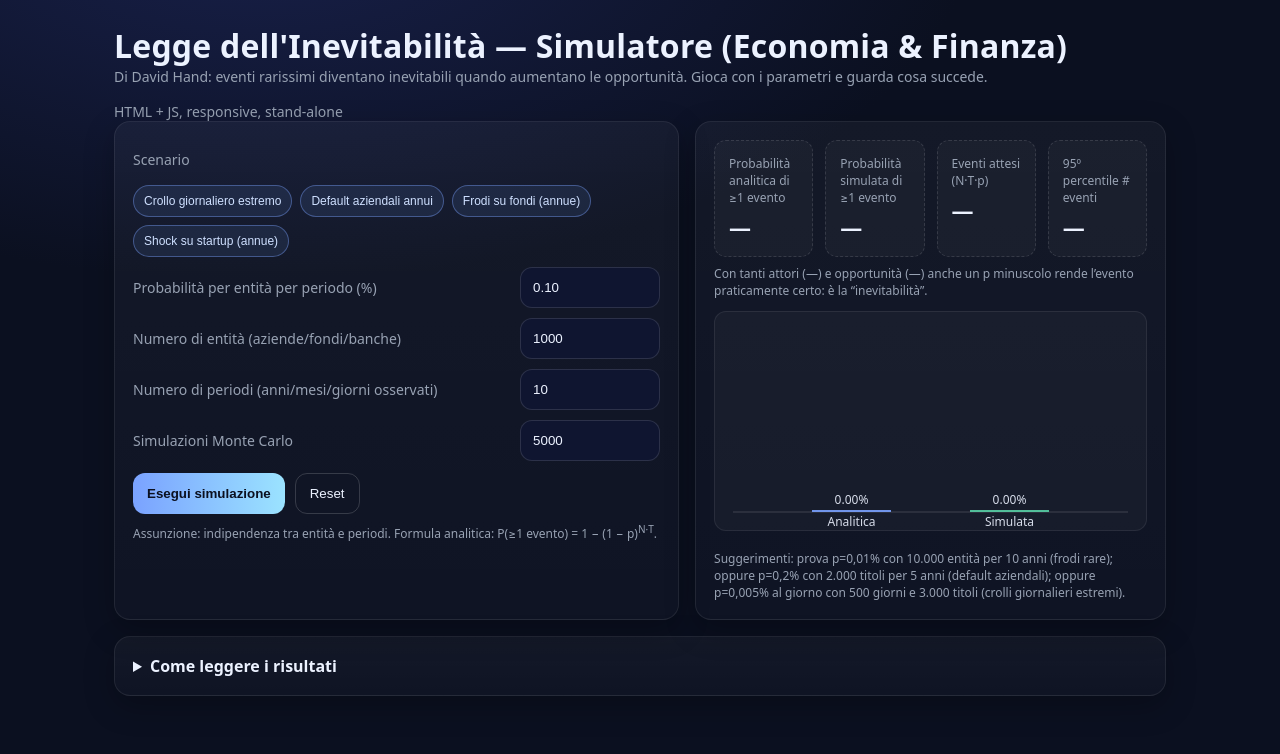
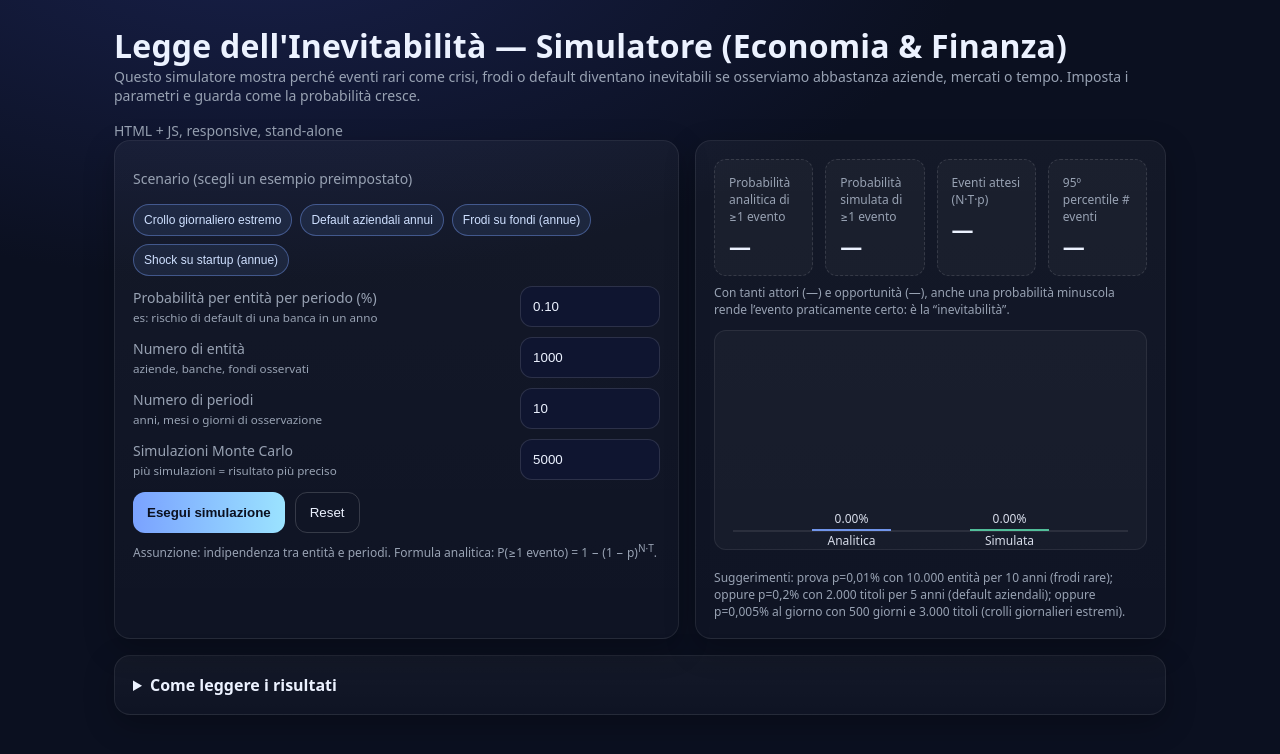
Before and after one commit to salvatorecapolupo/inevitabile, a plain HTML site: page index.html in a window 1280 px wide. Drawn offline with Linux system fonts and the light colour scheme.

Commit message:
Update index.html

```diff
--- a/index.html
+++ b/index.html
@@ -44,7 +44,7 @@
     <header>
       <div>
         <h1>Legge dell'Inevitabilità — Simulatore (Economia & Finanza)</h1>
-        <div class="sub">Di David Hand: eventi rarissimi diventano inevitabili quando aumentano le opportunità. Gioca con i parametri e guarda cosa succede.</div>
+        <div class="sub">Questo simulatore mostra perché eventi rari come crisi, frodi o default diventano inevitabili se osserviamo abbastanza aziende, mercati o tempo. Imposta i parametri e guarda come la probabilità cresce.</div>
       </div>
       <div class="sub">HTML + JS, responsive, stand‑alone</div>
     </header>
@@ -53,24 +53,24 @@
       <!-- Controls -->
       <section class="card controls">
         <div class="row full">
-          <label for="scenario">Scenario</label>
+          <label for="scenario">Scenario (scegli un esempio preimpostato)</label>
           <div class="presets" id="presets"></div>
         </div>
 
         <div class="row">
-          <label for="p">Probabilità per entità per periodo (%)</label>
+          <label for="p">Probabilità per entità per periodo (%)<br><small>es: rischio di default di una banca in un anno</small></label>
           <input id="p" type="number" min="0" max="100" step="0.0001" value="0.10"/>
         </div>
         <div class="row">
-          <label for="entities">Numero di entità (aziende/fondi/banche)</label>
+          <label for="entities">Numero di entità<br><small>aziende, banche, fondi osservati</small></label>
           <input id="entities" type="number" min="1" step="1" value="1000"/>
         </div>
         <div class="row">
-          <label for="periods">Numero di periodi (anni/mesi/giorni osservati)</label>
+          <label for="periods">Numero di periodi<br><small>anni, mesi o giorni di osservazione</small></label>
           <input id="periods" type="number" min="1" step="1" value="10"/>
         </div>
         <div class="row">
-          <label for="trials">Simulazioni Monte Carlo</label>
+          <label for="trials">Simulazioni Monte Carlo<br><small>più simulazioni = risultato più preciso</small></label>
           <input id="trials" type="number" min="100" step="100" value="5000"/>
         </div>
         <div class="btns">
@@ -88,7 +88,7 @@
           <div class="kpi"><div class="label">Eventi attesi (N·T·p)</div><div class="value" id="expectedCount">—</div></div>
           <div class="kpi"><div class="label">95º percentile # eventi</div><div class="value" id="p95">—</div></div>
         </div>
-        <div class="note">Con tanti attori (<span id="nLabel">—</span>) e opportunità (<span id="tLabel">—</span>) anche un p minuscolo rende l’evento praticamente certo: è la “inevitabilità”.</div>
+        <div class="note">Con tanti attori (<span id="nLabel">—</span>) e opportunità (<span id="tLabel">—</span>), anche una probabilità minuscola rende l’evento praticamente certo: è la “inevitabilità”.</div>
         <div style="margin-top:12px">
           <canvas id="chart" height="220"></canvas>
         </div>
@@ -99,7 +99,9 @@
     <section class="card" style="margin-top:16px;padding:18px">
       <details>
         <summary><strong>Come leggere i risultati</strong></summary>
-        <p>La <em>probabilità analitica</em> usa la formula esatta con indipendenza. La <em>simulazione Monte Carlo</em> esegue molti scenari casuali e conta quante volte si verifica almeno un evento raro. Se i due numeri sono simili, il modello è coerente. Al crescere di N·T, anche con p piccolissima, P(≥1) tende rapidamente a 1 — ed è questo il senso della legge dell’inevitabilità di Hand.</p>
+        <p>La <em>probabilità analitica</em> si calcola con la formula esatta assumendo indipendenza tra eventi. La <em>simulazione Monte Carlo</em> crea migliaia di scenari casuali e conta quante volte si verifica almeno un evento raro.</p>
+        <p><strong>Esempio concreto:</strong> se la probabilità di default di una banca è 0,1% l’anno, con 1000 banche per 10 anni il modello mostra che è quasi certo che almeno una fallisca. Questo illustra perfettamente la legge dell’inevitabilità di Hand.</p>
+        <p>Al crescere di N (numero entità) e T (periodi), anche con p piccolissima, la probabilità P(≥1) tende rapidamente a 1.</p>
       </details>
     </section>
   </div>
@@ -146,7 +148,6 @@
       const counts = new Array(M)
       for(let m=0; m<M; m++){
         let c = 0
-        // Fast binomial sampling by direct Bernoulli trials; keep M*draws reasonable
         for(let i=0; i<draws; i++) if(Math.random() < p) c++
         counts[m] = c
         if(c>0) anyCount++
@@ -156,7 +157,6 @@
       return {simProb: anyCount/M, p95}
     }
 
-    // Simple bars on canvas
     function drawChart(anal, sim){
       const c = $('chart')
       const ctx = c.getContext('2d')
@@ -166,11 +166,9 @@
       ctx.clearRect(0,0,w,h)
       const pad = 18
       const maxV = 1
-      // axes
       ctx.globalAlpha = 0.7
       ctx.strokeStyle = 'rgba(255,255,255,0.25)'
       ctx.beginPath(); ctx.moveTo(pad, h/devicePixelRatio - pad); ctx.lineTo(w/devicePixelRatio - pad, h/devicePixelRatio - pad); ctx.stroke()
-      // bars
       const values = [anal, sim]
       const labels = ['Analitica','Simulata']
       const colors = ['#7aa2ff','#58d0a6']
@@ -232,7 +230,6 @@
     $('run').addEventListener('click', run)
     $('reset').addEventListener('click', reset)
 
-    // Initial draw
     drawChart(0,0)
   </script>
 </body>
```
